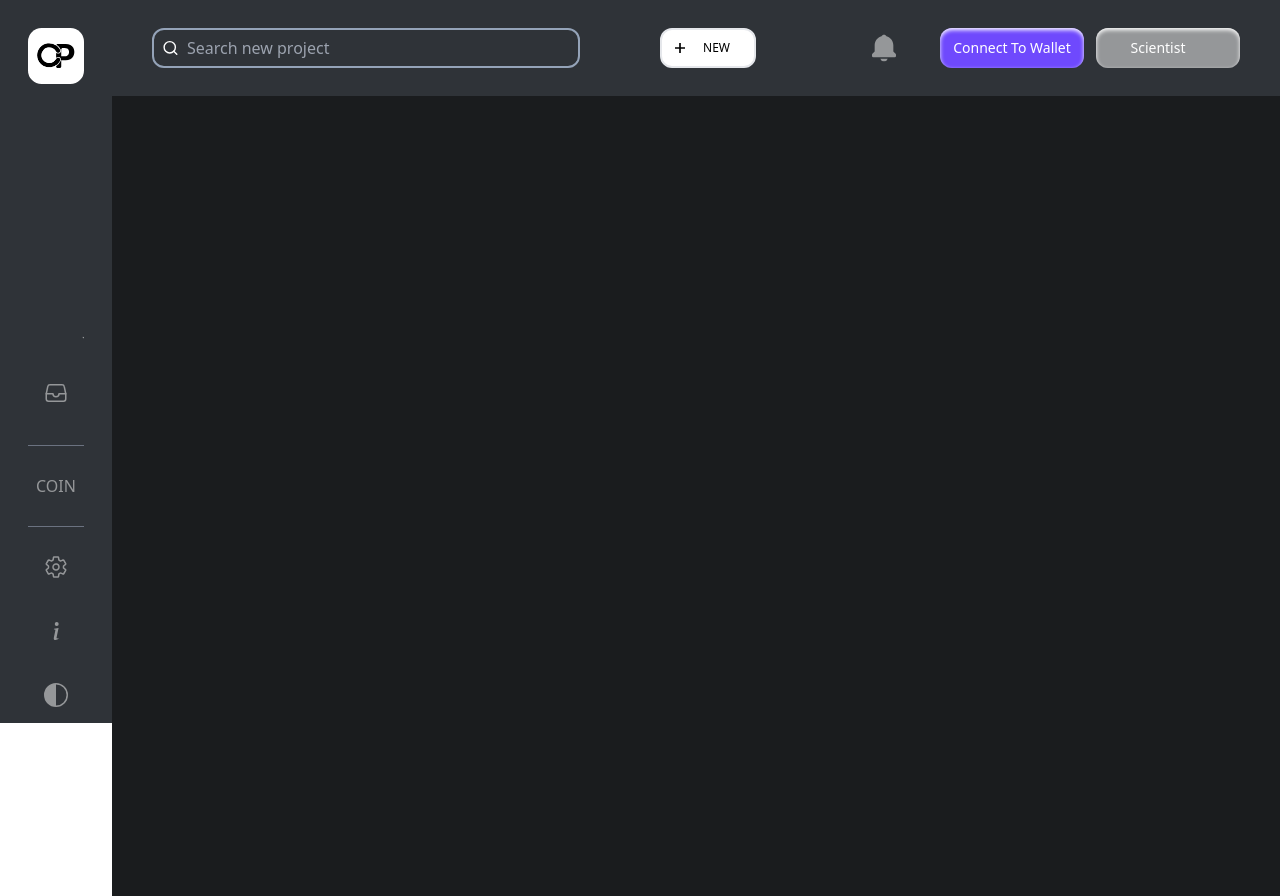
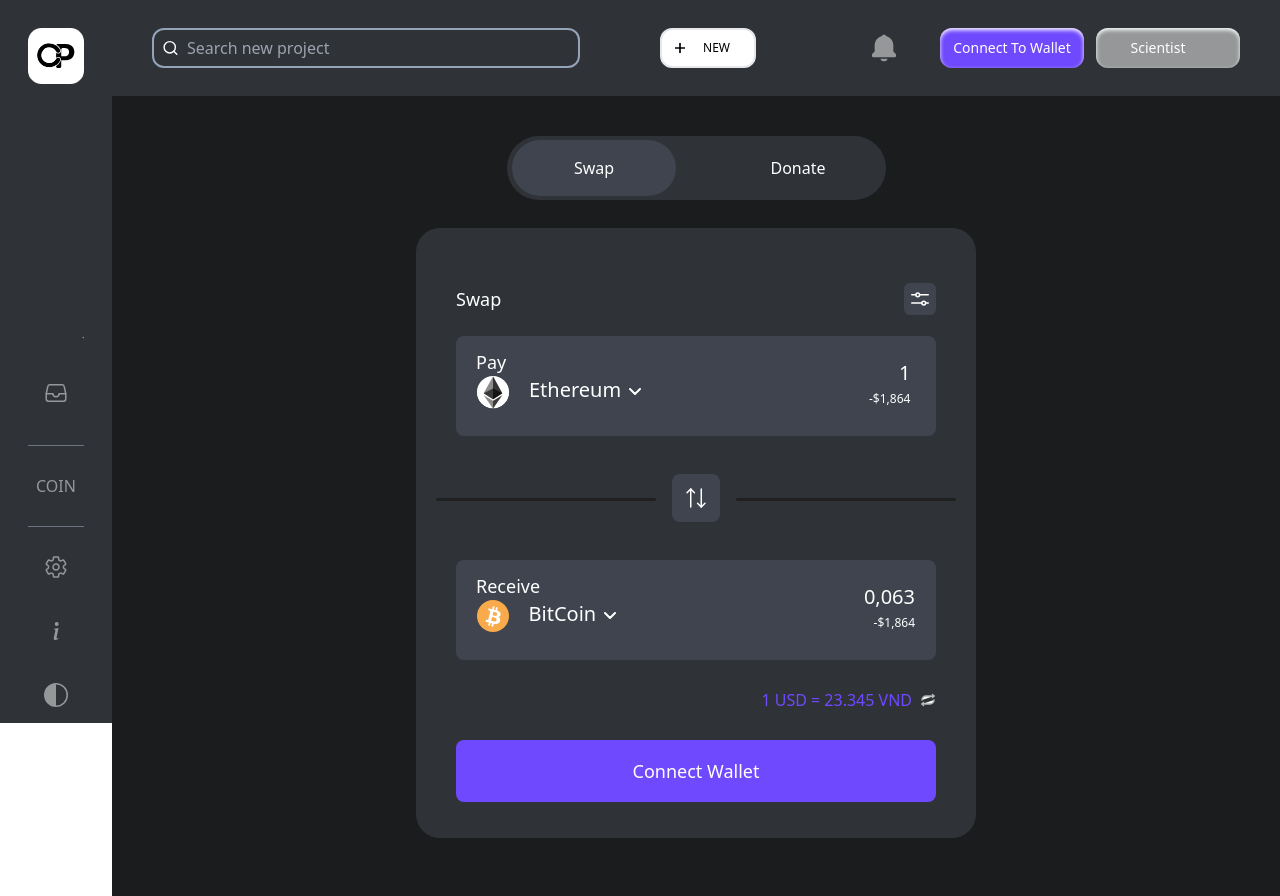
Before and after one commit to tung0101/scientist, a React (Create React App) app: page /connect in a window 1280 px wide. Built offline with nearby package versions, Linux system fonts and the light colour scheme; some icons are missing.

Commit message:
feat: page Connect

```diff
--- a/src/App.js
+++ b/src/App.js
@@ -8,6 +8,7 @@
 import Scientists from "./pages/Scientists"
 import Joined from "./pages/Joined";
 import Messages from "./pages/Messages";
+import Connect from "./components/Connect";
 import { Route, Routes, useLocation } from 'react-router-dom';
 // import DashboardScientist from "./pages/DashboardScientist";
 import './index.css'
@@ -37,6 +38,7 @@
               <Route path="/blogDetail" element={<BlogDetail />} />
               <Route path="/listproject/detailproject" element={<DetailProject />} />
               <Route path="/messages" element={<Messages />} />
+              <Route path="/connect" element={<Connect />} />
             </Routes>
           </div>
         </div>
--- a/src/components/Connect.jsx
+++ b/src/components/Connect.jsx
@@ -1,19 +1,22 @@
-import React from "react";
+import React, { useState } from "react";
 
 const Connect = () => {
+  const [change, setChange] = useState(true)
+
   return (
     <div className="mx-auto w-[560px] h-[698px]  ">
       <div className="flex justify-center">
         <div className="w-[379px] h-[64px] bg-[#2F3338] rounded-full flex gap-10 justify-center items-center">
-              <div className="w-[164px] h-[56px] bg-[#3F444E] rounded-full flex justify-center items-center">
+          <div className={`w-[164px] h-[56px] ${change ? 'bg-[#3F444E]' : ''} rounded-full flex justify-center items-center cursor-pointer`} onClick={() => {setChange(true)}}>
             <p className="text-[#FFFFFF]">Swap</p>
           </div>
-              <div className="w-[164px] h-[56px] rounded-full flex justify-center items-center">
+          <div className={`w-[164px] h-[56px] ${!change ? 'bg-[#3F444E]' : ''} rounded-full flex justify-center items-center cursor-pointer`} onClick={() => {setChange(false)}}>
             <p className="text-[#FFFFFF]">Donate</p>
           </div>
         </div>
       </div>
-          <div>
+      <div className="flex w-full h-fit justify-center">
+        <div className={`${change ? 'block' : 'hidden'}`}>
           <div className="w-[560px] h-[610px] bg-[#2F3338] relative rounded-3xl mt-7 flex justify-center">
             <div className=" text-white w-[480px] h-[518px] my-auto ">
               <div className="w-[480px] h-[50px] gap-20 flex justify-between items-center ">
@@ -29,44 +32,44 @@
                     <path
                       d="M13.875 16.1245L3.75 16.1245"
                       stroke="white"
-                        stroke-width="1.5"
-                        stroke-linecap="round"
-                        stroke-linejoin="round"
+                      strokeWidth="1.5"
+                      strokeLinecap="round"
+                      strokeLinejoin="round"
                     />
                     <path
                       d="M20.25 16.1245L17.625 16.1245"
                       stroke="white"
-                        stroke-width="1.5"
-                        stroke-linecap="round"
-                        stroke-linejoin="round"
+                      strokeWidth="1.5"
+                      strokeLinecap="round"
+                      strokeLinejoin="round"
                     />
                     <path
                       d="M15.75 17.9995C16.7855 17.9995 17.625 17.16 17.625 16.1245C17.625 15.089 16.7855 14.2495 15.75 14.2495C14.7145 14.2495 13.875 15.089 13.875 16.1245C13.875 17.16 14.7145 17.9995 15.75 17.9995Z"
                       stroke="white"
-                        stroke-width="1.5"
-                        stroke-linecap="round"
-                        stroke-linejoin="round"
+                      strokeWidth="1.5"
+                      strokeLinecap="round"
+                      strokeLinejoin="round"
                     />
                     <path
                       d="M7.875 7.87434L3.75 7.87427"
                       stroke="white"
-                        stroke-width="1.5"
-                        stroke-linecap="round"
-                        stroke-linejoin="round"
+                      strokeWidth="1.5"
+                      strokeLinecap="round"
+                      strokeLinejoin="round"
                     />
                     <path
                       d="M20.25 7.87427L11.625 7.87434"
                       stroke="white"
-                        stroke-width="1.5"
-                        stroke-linecap="round"
-                        stroke-linejoin="round"
+                      strokeWidth="1.5"
+                      strokeLinecap="round"
+                      strokeLinejoin="round"
                     />
                     <path
                       d="M9.75 9.74951C10.7855 9.74951 11.625 8.91005 11.625 7.87451C11.625 6.83898 10.7855 5.99951 9.75 5.99951C8.71447 5.99951 7.875 6.83898 7.875 7.87451C7.875 8.91005 8.71447 9.74951 9.75 9.74951Z"
                       stroke="white"
-                        stroke-width="1.5"
-                        stroke-linecap="round"
-                        stroke-linejoin="round"
+                      strokeWidth="1.5"
+                      strokeLinecap="round"
+                      strokeLinejoin="round"
                     />
                   </svg>
                 </div>
@@ -83,7 +86,7 @@
                         fill="none"
                         xmlns="http://www.w3.org/2000/svg"
                       >
-                          <g clip-path="url(#clip0_1257_14275)">
+                        <g clipPath="url(#clip0_1257_14275)">
                           <rect
                             y="0.5"
                             width="32"
@@ -142,9 +145,9 @@
                         <path
                           d="M1 1L6 6L11 1"
                           stroke="white"
-                            stroke-width="2"
-                            stroke-linecap="round"
-                            stroke-linejoin="round"
+                          strokeWidth="2"
+                          strokeLinecap="round"
+                          strokeLinejoin="round"
                         />
                       </svg>
                     </div>
@@ -168,30 +171,30 @@
                       <path
                         d="M10.4498 6.71997L6.72974 3L3.00977 6.71997"
                         stroke="white"
-                          stroke-width="1.5"
-                          stroke-linecap="round"
-                          stroke-linejoin="round"
+                        strokeWidth="1.5"
+                        strokeLinecap="round"
+                        strokeLinejoin="round"
                       />
                       <path
                         d="M6.73047 21V3"
                         stroke="white"
-                          stroke-width="1.5"
-                          stroke-linecap="round"
-                          stroke-linejoin="round"
+                        strokeWidth="1.5"
+                        strokeLinecap="round"
+                        strokeLinejoin="round"
                       />
                       <path
                         d="M13.5488 17.28L17.2689 21L20.9888 17.28"
                         stroke="white"
-                          stroke-width="1.5"
-                          stroke-linecap="round"
-                          stroke-linejoin="round"
+                        strokeWidth="1.5"
+                        strokeLinecap="round"
+                        strokeLinejoin="round"
                       />
                       <path
                         d="M17.2695 3V21"
                         stroke="white"
-                          stroke-width="1.5"
-                          stroke-linecap="round"
-                          stroke-linejoin="round"
+                        strokeWidth="1.5"
+                        strokeLinecap="round"
+                        strokeLinejoin="round"
                       />
                     </svg>
                   </div>
@@ -228,9 +231,9 @@
                         <path
                           d="M1 1L6 6L11 1"
                           stroke="white"
-                            stroke-width="2"
-                            stroke-linecap="round"
-                            stroke-linejoin="round"
+                          strokeWidth="2"
+                          strokeLinecap="round"
+                          strokeLinejoin="round"
                         />
                       </svg>
                     </div>
@@ -255,9 +258,9 @@
                     <path
                       d="M12.5 5.5L14 4L12.5 2.5"
                       stroke="#B3B3B3"
-                        stroke-width="1.5"
-                        stroke-linecap="round"
-                        stroke-linejoin="round"
+                      strokeWidth="1.5"
+                      strokeLinecap="round"
+                      strokeLinejoin="round"
                     />
                     <path
                       d="M2 8C2 6.93913 2.42143 5.92172 3.17157 5.17157C3.92172 4.42143 4.93913 4 6 4H14"
@@ -266,17 +269,17 @@
                     <path
                       d="M2 8C2 6.93913 2.42143 5.92172 3.17157 5.17157C3.92172 4.42143 4.93913 4 6 4H14"
                       stroke="#B3B3B3"
-                        stroke-width="1.5"
-                        stroke-linecap="round"
-                        stroke-linejoin="round"
+                      strokeWidth="1.5"
+                      strokeLinecap="round"
+                      strokeLinejoin="round"
                     />
                     <path d="M3.5 10.5L2 12L3.5 13.5" fill="white" />
                     <path
                       d="M3.5 10.5L2 12L3.5 13.5"
                       stroke="#B3B3B3"
-                        stroke-width="1.5"
-                        stroke-linecap="round"
-                        stroke-linejoin="round"
+                      strokeWidth="1.5"
+                      strokeLinecap="round"
+                      strokeLinejoin="round"
                     />
                     <path
                       d="M14 8C14 9.06087 13.5786 10.0783 12.8284 10.8284C12.0783 11.5786 11.0609 12 10 12H2"
@@ -285,9 +288,9 @@
                     <path
                       d="M14 8C14 9.06087 13.5786 10.0783 12.8284 10.8284C12.0783 11.5786 11.0609 12 10 12H2"
                       stroke="#B3B3B3"
-                        stroke-width="1.5"
-                        stroke-linecap="round"
-                        stroke-linejoin="round"
+                      strokeWidth="1.5"
+                      strokeLinecap="round"
+                      strokeLinejoin="round"
                     />
                   </svg>
                 </div>
@@ -306,6 +309,50 @@
             </div>
           </div>
         </div>
+        <div className={`${change ? 'hidden' : 'block'}`}>
+          <div className="w-[777px] h-[640px] bg-[#2F3338] rounded-lg mt-7 flex justify-center my-auto items-center ">
+            <div className=" text-white w-[675px] h-[640px] ">
+              <div className="h-[150px] my-auto flex items-center justify-center">
+                <p className="text-center text-xl">Donate</p>
+              </div>
+              <div className="flex flex-wrap gap-6 ">
+                <div className="w-[675px] h-[60px] rounded-lg bg-[#3F444E] flex  px-4 py-3">
+                  <img
+                    className="rounded-lg"
+                    src="https://static2.yan.vn/YanNews/2167221/202102/facebook-cap-nhat-avatar-doi-voi-tai-khoan-khong-su-dung-anh-dai-dien-e4abd14d.jpg"
+                    alt=""
+                  />
+
+                  <div className="w-[113px] h-[37px] mx-3">
+                    <p className="text-sm text-white">California Davis</p>
+                    <p className="text-xs text-[#FFFFFF52]">@Julius Caesar</p>
+                  </div>
+                </div>
+                <div className="w-[675px] h-[60px] rounded-lg bg-[#3F444E] flex justify-between px-4 py-4">
+                  <p>5.00</p>
+                  <p>Polygon</p>
+                </div>
+
+                <div className="w-[675px] h-[133px] rounded-lg bg-[#3F444E]">
+                  {/* <input
+                    type="text"
+                    placeholder="Your message here.."
+                    className="w-full h-full bg-[#3F444E] rounded-lg placeholder-left placeholder-top px-4"
+                  /> */}
+                  <textarea
+                    type="text"
+                    placeholder="Your message here.."
+                    className="w-full h-full bg-[#3F444E] rounded-lg placeholder-left placeholder-top px-4 py-4"
+                  ></textarea>
+                </div>
+                <div className="w-[675px] h-[56px] rounded-lg bg-[#6F49FD] flex justify-center">
+                  <p className="text-white text-lg my-auto">Donate</p>
+                </div>
+              </div>
+            </div>
+          </div>
+        </div>
+      </div>
     </div>
   );
 };
--- a/src/components/Swap.jsx
+++ b/src/components/Swap.jsx
@@ -1,19 +1,21 @@
-import React from "react";
+import React, {useState} from "react";
 
 const Swap = () => {
+  const [change, setChange] = useState(true)
+
   return (
     <div className="mx-auto w-[560px] h-[698px] ">
       <div className="flex justify-center">
         <div className="w-[379px] h-[64px] bg-[#2F3338] rounded-full flex gap-10 justify-center items-center">
-          <div className="w-[164px] h-[56px] bg-[#3F444E] rounded-full flex justify-center items-center">
+          <div className="w-[164px] h-[56px] bg-[#3F444E] rounded-full flex justify-center items-center cursor-pointer" onClick={setChange(true)}>
             <p className="text-[#FFFFFF]">Swap</p>
           </div>
-          <div className="w-[164px] h-[56px] rounded-full flex justify-center items-center">
+          <div className="w-[164px] h-[56px] rounded-full flex justify-center items-center cursor-pointer" onClick={setChange(false)}>
             <p className="text-[#FFFFFF]">Donate</p>
           </div>
         </div>
       </div>
-      <div>
+      <div className={`${change ? 'block' : 'hidden'}`}>
         <div className="w-[560px] h-[610px] bg-[#2F3338] relative rounded-3xl mt-7 flex justify-center">
           <div className=" text-white w-[480px] h-[518px] my-auto ">
             <div className="w-[480px] h-[50px] gap-20 flex justify-between items-center ">
@@ -29,44 +31,44 @@
                   <path
                     d="M13.875 16.1245L3.75 16.1245"
                     stroke="white"
-                    stroke-width="1.5"
-                    stroke-linecap="round"
-                    stroke-linejoin="round"
+                    strokeWidth="1.5"
+                    strokeLinecap="round"
+                    strokeLinejoin="round"
                   />
                   <path
                     d="M20.25 16.1245L17.625 16.1245"
                     stroke="white"
-                    stroke-width="1.5"
-                    stroke-linecap="round"
-                    stroke-linejoin="round"
+                    strokeWidth="1.5"
+                    strokeLinecap="round"
+                    strokeLinejoin="round"
                   />
                   <path
                     d="M15.75 17.9995C16.7855 17.9995 17.625 17.16 17.625 16.1245C17.625 15.089 16.7855 14.2495 15.75 14.2495C14.7145 14.2495 13.875 15.089 13.875 16.1245C13.875 17.16 14.7145 17.9995 15.75 17.9995Z"
                     stroke="white"
-                    stroke-width="1.5"
-                    stroke-linecap="round"
-                    stroke-linejoin="round"
+                    strokeWidth="1.5"
+                    strokeLinecap="round"
+                    strokeLinejoin="round"
                   />
                   <path
                     d="M7.875 7.87434L3.75 7.87427"
                     stroke="white"
-                    stroke-width="1.5"
-                    stroke-linecap="round"
-                    stroke-linejoin="round"
+                    strokeWidth="1.5"
+                    strokeLinecap="round"
+                    strokeLinejoin="round"
                   />
                   <path
                     d="M20.25 7.87427L11.625 7.87434"
                     stroke="white"
-                    stroke-width="1.5"
-                    stroke-linecap="round"
-                    stroke-linejoin="round"
+                    strokeWidth="1.5"
+                    strokeLinecap="round"
+                    strokeLinejoin="round"
                   />
                   <path
                     d="M9.75 9.74951C10.7855 9.74951 11.625 8.91005 11.625 7.87451C11.625 6.83898 10.7855 5.99951 9.75 5.99951C8.71447 5.99951 7.875 6.83898 7.875 7.87451C7.875 8.91005 8.71447 9.74951 9.75 9.74951Z"
                     stroke="white"
-                    stroke-width="1.5"
-                    stroke-linecap="round"
-                    stroke-linejoin="round"
+                    strokeWidth="1.5"
+                    strokeLinecap="round"
+                    strokeLinejoin="round"
                   />
                 </svg>
               </div>
@@ -83,7 +85,7 @@
                       fill="none"
                       xmlns="http://www.w3.org/2000/svg"
                     >
-                      <g clip-path="url(#clip0_1257_14275)">
+                      <g clipPath="url(#clip0_1257_14275)">
                         <rect
                           y="0.5"
                           width="32"
@@ -142,9 +144,9 @@
                       <path
                         d="M1 1L6 6L11 1"
                         stroke="white"
-                        stroke-width="2"
-                        stroke-linecap="round"
-                        stroke-linejoin="round"
+                        strokeWidth="2"
+                        strokeLinecap="round"
+                        strokeLinejoin="round"
                       />
                     </svg>
                   </div>
@@ -168,30 +170,30 @@
                     <path
                       d="M10.4498 6.71997L6.72974 3L3.00977 6.71997"
                       stroke="white"
-                      stroke-width="1.5"
-                      stroke-linecap="round"
-                      stroke-linejoin="round"
+                      strokeWidth="1.5"
+                      strokeLinecap="round"
+                      strokeLinejoin="round"
                     />
                     <path
                       d="M6.73047 21V3"
                       stroke="white"
-                      stroke-width="1.5"
-                      stroke-linecap="round"
-                      stroke-linejoin="round"
+                      strokeWidth="1.5"
+                      strokeLinecap="round"
+                      strokeLinejoin="round"
                     />
                     <path
                       d="M13.5488 17.28L17.2689 21L20.9888 17.28"
                       stroke="white"
-                      stroke-width="1.5"
-                      stroke-linecap="round"
-                      stroke-linejoin="round"
+                      strokeWidth="1.5"
+                      strokeLinecap="round"
+                      strokeLinejoin="round"
                     />
                     <path
                       d="M17.2695 3V21"
                       stroke="white"
-                      stroke-width="1.5"
-                      stroke-linecap="round"
-                      stroke-linejoin="round"
+                      strokeWidth="1.5"
+                      strokeLinecap="round"
+                      strokeLinejoin="round"
                     />
                   </svg>
                 </div>
@@ -228,9 +230,9 @@
                       <path
                         d="M1 1L6 6L11 1"
                         stroke="white"
-                        stroke-width="2"
-                        stroke-linecap="round"
-                        stroke-linejoin="round"
+                        strokeWidth="2"
+                        strokeLinecap="round"
+                        strokeLinejoin="round"
                       />
                     </svg>
                   </div>
@@ -255,9 +257,9 @@
                   <path
                     d="M12.5 5.5L14 4L12.5 2.5"
                     stroke="#B3B3B3"
-                    stroke-width="1.5"
-                    stroke-linecap="round"
-                    stroke-linejoin="round"
+                    strokeWidth="1.5"
+                    strokeLinecap="round"
+                    strokeLinejoin="round"
                   />
                   <path
                     d="M2 8C2 6.93913 2.42143 5.92172 3.17157 5.17157C3.92172 4.42143 4.93913 4 6 4H14"
@@ -266,17 +268,17 @@
                   <path
                     d="M2 8C2 6.93913 2.42143 5.92172 3.17157 5.17157C3.92172 4.42143 4.93913 4 6 4H14"
                     stroke="#B3B3B3"
-                    stroke-width="1.5"
-                    stroke-linecap="round"
-                    stroke-linejoin="round"
+                    strokeWidth="1.5"
+                    strokeLinecap="round"
+                    strokeLinejoin="round"
                   />
                   <path d="M3.5 10.5L2 12L3.5 13.5" fill="white" />
                   <path
                     d="M3.5 10.5L2 12L3.5 13.5"
                     stroke="#B3B3B3"
-                    stroke-width="1.5"
-                    stroke-linecap="round"
-                    stroke-linejoin="round"
+                    strokeWidth="1.5"
+                    strokeLinecap="round"
+                    strokeLinejoin="round"
                   />
                   <path
                     d="M14 8C14 9.06087 13.5786 10.0783 12.8284 10.8284C12.0783 11.5786 11.0609 12 10 12H2"
@@ -285,9 +287,9 @@
                   <path
                     d="M14 8C14 9.06087 13.5786 10.0783 12.8284 10.8284C12.0783 11.5786 11.0609 12 10 12H2"
                     stroke="#B3B3B3"
-                    stroke-width="1.5"
-                    stroke-linecap="round"
-                    stroke-linejoin="round"
+                    strokeWidth="1.5"
+                    strokeLinecap="round"
+                    strokeLinejoin="round"
                   />
                 </svg>
               </div>
@@ -304,6 +306,49 @@
           </div>
         </div>
       </div>
+      <div className={`${change ? 'hidden' : 'block'}`}>
+        <div className="w-[777px] h-[640px] bg-[#2F3338] rounded-lg mt-7 flex justify-center my-auto items-center ">
+          <div className=" text-white w-[675px] h-[640px] ">
+            <div className="h-[150px] my-auto flex items-center justify-center">
+              <p className="text-center text-xl">Donate</p>
+            </div>
+            <div className="flex flex-wrap gap-6 ">
+              <div className="w-[675px] h-[60px] rounded-lg bg-[#3F444E] flex  px-4 py-3">
+                <img
+                  className="rounded-lg"
+                  src="https://static2.yan.vn/YanNews/2167221/202102/facebook-cap-nhat-avatar-doi-voi-tai-khoan-khong-su-dung-anh-dai-dien-e4abd14d.jpg"
+                  alt=""
+                />
+
+                <div className="w-[113px] h-[37px] mx-3">
+                  <p className="text-sm text-white">California Davis</p>
+                  <p className="text-xs text-[#FFFFFF52]">@Julius Caesar</p>
+                </div>
+              </div>
+              <div className="w-[675px] h-[60px] rounded-lg bg-[#3F444E] flex justify-between px-4 py-4">
+                <p>5.00</p>
+                <p>Polygon</p>
+              </div>
+
+              <div className="w-[675px] h-[133px] rounded-lg bg-[#3F444E]">
+                {/* <input
+                  type="text"
+                  placeholder="Your message here.."
+                  className="w-full h-full bg-[#3F444E] rounded-lg placeholder-left placeholder-top px-4"
+                /> */}
+                <textarea
+                  type="text"
+                  placeholder="Your message here.."
+                  className="w-full h-full bg-[#3F444E] rounded-lg placeholder-left placeholder-top px-4 py-4"
+                ></textarea>
+              </div>
+              <div className="w-[675px] h-[56px] rounded-lg bg-[#6F49FD] flex justify-center">
+                <p className="text-white text-lg my-auto">Donate</p>
+              </div>
+            </div>
+          </div>
+        </div>
+      </div>
     </div>
   );
 };
--- a/src/pages/DetailProject.jsx
+++ b/src/pages/DetailProject.jsx
@@ -5,7 +5,7 @@
   const [page, setPage] = useState(true);
 
   return (
-    <div className="text-white bg-black w-full">
+    <div className="text-white w-full">
       <div className="grid grid-cols-3 gap-6">
         <div className="w-full h-full gap-6 col-span-1">
           <div>
```
Also changed, not shown: src/components/Wallet.jsx (+21 -22 lines), src/components/navbar.jsx (+16 -3 lines). Lines whose indentation alone changed are shown as unchanged.
